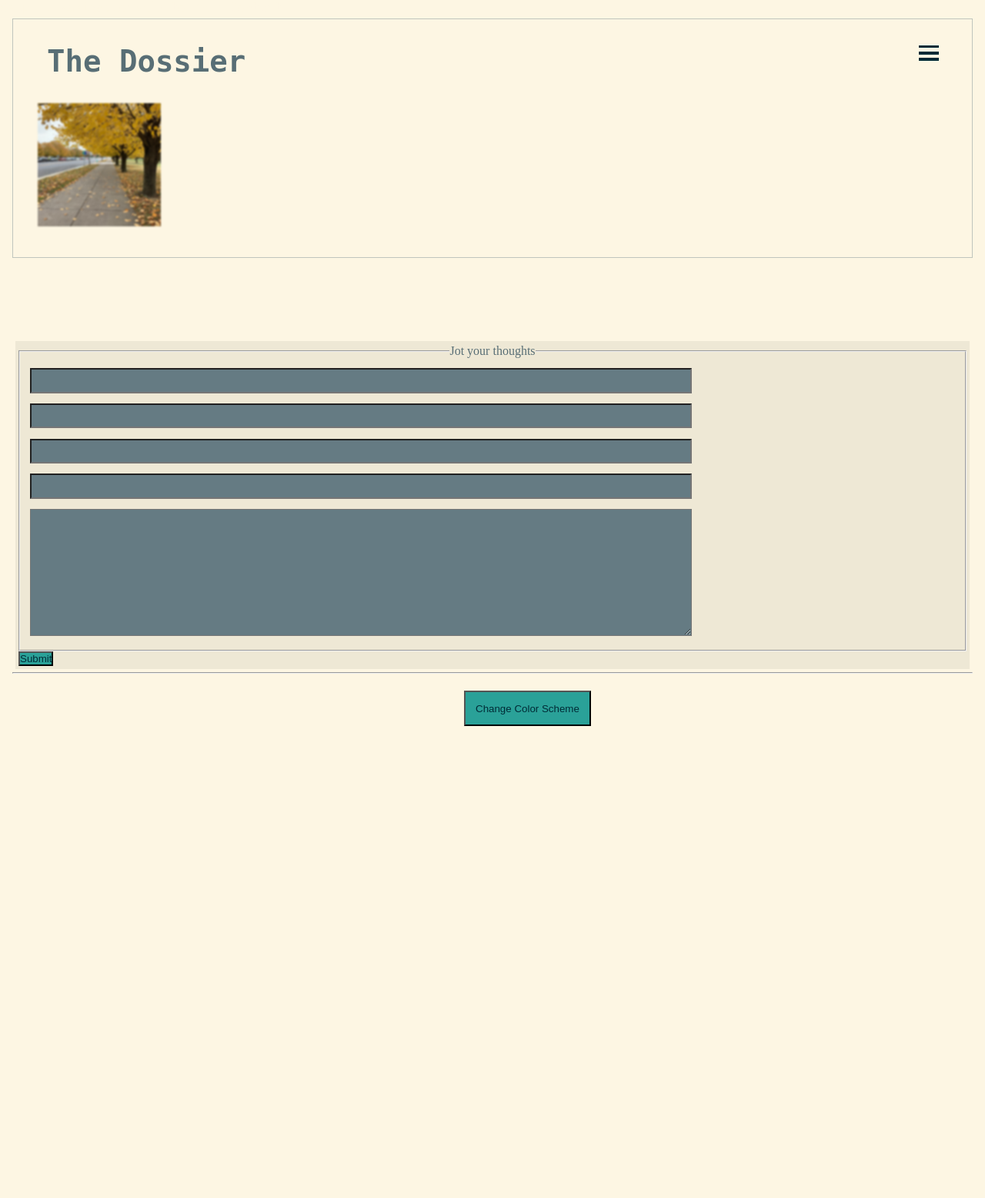
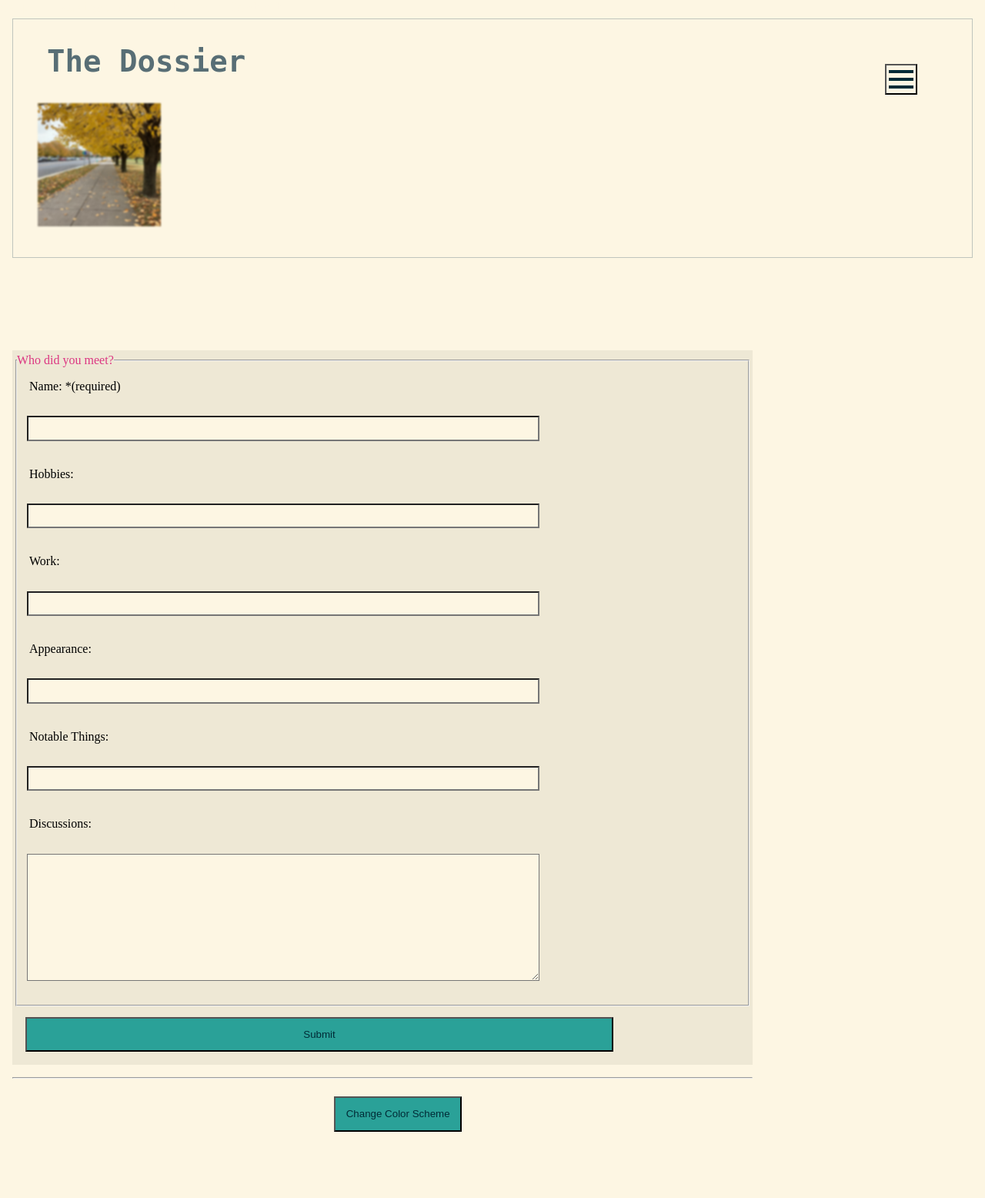
Before and after one commit to punctuationmarks/Dossier, a Django app: page /dossiers/new/ in a window 1280 px wide. Shown: the whole page at 77% size. Before the commit the page ends 943 px from the top, so only its background shows below. Run offline with Django 3.2, Linux system fonts and the light colour scheme; the visitor is signed in with stand-in values (Sample User, id 1).

Commit message:
fixed the color theme change, and added some style

```diff
--- a/VanillaDossier/Dossiers/templates/Dossiers/dossiersmodel.html
+++ b/VanillaDossier/Dossiers/templates/Dossiers/dossiersmodel.html
@@ -63,6 +63,7 @@
 {% endblock body_block %}
 {% block side_bar %}
 
+{% if posts %}
 <section id="sidebar_section">
   <h3 id="sidebar_h3">
     Quick Reference
@@ -81,7 +82,7 @@
     {% endfor %}
   </ul>
 </section>
-
+{% endif %}
 {% endblock side_bar %}
 
  {% block pagination_buttons%}
--- a/VanillaDossier/Dossiers/templates/Dossiers/dossiersmodel_form.html
+++ b/VanillaDossier/Dossiers/templates/Dossiers/dossiersmodel_form.html
@@ -3,20 +3,27 @@
 <form method="POST" class="post_form">
   {% csrf_token %}
   <fieldset class="post_form_fieldset">
-        <legend class="post_form_legend">Jot your thoughts</legend>
+    <legend class="post_form_legend">Who did you meet?</legend>
+    <label for="name" class="form_label">Name: *(required)</label>
     {{ form.name }}
+    <br>
+    <label for="hobbies" class="form_label">Hobbies:</label>
     {{ form.hobbies }}
+    <br>
+    <label for="work" class="form_label">Work:</label>
     {{ form.work }}
+    <br>
+    <label for="appearance" class="form_label">Appearance:</label>
     {{ form.appearance }}
-        {{ form.toRemeber }}
+    <br>
+    <label for="toRemember" class="form_label">Notable Things:</label>
+    {{ form.toRemember }}
+    <br>
+    <label for="discussions" class="form_label">Discussions:</label>
     {{ form.discussions }}
+    <br>
   </fieldset>
   <button class="submit_button" type="submit">Submit</button>
 </form>
-    <hr>
+<hr />
 {% endblock body_block %}
-
-
-{% comment %}
-<input type="text" name="title" maxlength="100" required="" id="id_title">
-{% endcomment %}
--- a/VanillaDossier/Main_Templates/static/Main_Templates/styles.css
+++ b/VanillaDossier/Main_Templates/static/Main_Templates/styles.css
@@ -22,7 +22,7 @@ html[data-theme='dark'] {
 /* using the solarized light palette */
 body.light_mode {
   background: var(--background);
-  --background: rgba(253, 246, 227, 1);
+  --background: #FDF6E3;
   --background-transparent: rgba(253, 246, 227, 0.1);
   --triad-primary-1: #dc3682;
   --triad-primary-2: #268bd2;
@@ -118,6 +119,7 @@ main {
   grid-template-areas:
     "header . sidebar"
     "body body sidebar"
+    ". post_form ."
     " . pagination ."
     ". bottom_page .";
   margin: 1em 0 1em 0;
@@ -141,14 +143,16 @@ form {
 }
 
 input {
-  background-color: var(--base-gray);
+  background-color: var(--background);
+  color: var(--base-text);
   width: 70%;
   padding: 0.5em;
   margin: 1em 1em 0 1em;
 }
 
 textarea {
-  background-color: var(--base-gray);
+  background-color: var(--background);
+  color: var(--base-text);
   width: 70%;
   padding: 0.5em;
   margin: 1em;
@@ -232,16 +236,16 @@ strong {
 /* Navbar, button for assessibility, transparent background and border for style
 this looks amazing while using the tab key to toggle the navigation
 */
-#navbar_toggle {
+#navbar_toggle_button {
   position: absolute;
   top: 2.6em;
   right: 2.75em;
   cursor: pointer;
-  font-size: 1.3em;
+  font-size: 1em;
   background: transparent;
 }
 
-#js_navbar_toggle {
+#navbar_menu {
   border: none;
   background-color: Transparent;
 }
@@ -407,18 +411,32 @@ FIX THE NAVIAGTION AND ADD IT BACK HERE IF IT CAN LOGICALLY GO HERE
 }
 
 /* all forms for new and edits of all posts by class */
-.post_form_fieldset {
+form.post_form {
+  /* display: grid; */
+  grid-area: post_form;
+  margin: 1em 0 1em 0;
+}
+
+fieldset.post_form_fieldset{
+  display: grid;
+  grid-row: auto;
 }
 
 .post_form_legend {
-  text-align: center;
-  color: var(--base-text);
+  /* text-align: center; */
+  color: var(--triad-primary-1);
 }
 
 label.form_label {
+  padding: 0.5em;
+  margin: 0.5em;
+  /* position:fixed; */
+}
+
+.submit_button{
   padding: 1em;
   margin: 1em;
-  position: relative;
+  width: 80%;
 }
 
 /* Home.html */
--- a/VanillaDossier/Main_Templates/templates/Main_Templates/base.html
+++ b/VanillaDossier/Main_Templates/templates/Main_Templates/base.html
@@ -13,9 +13,9 @@
     <link rel="icon" href="{% static 'images/autumn-leaves-walkway.jpg'%}" />
     <title>Dossiers</title>
   </head>
-  <body id = "body_id" class="light_mode">
+  <body id= "body_id" class="dark_mode light_mode">
     <section id="skip_links_wrapper">
-      <a href="#navbar_toggle" class="skip_links">Skip to Navigation</a>
+      <a href="#navbar_toggle_button" class="skip_links">Skip to Navigation</a>
       <a href="#main" class="skip_links">Skip to Main Content</a>
 
       {% if user.is_authenticated %}
@@ -30,8 +30,8 @@
 
         <img id="nav_bar_image" src="{% static 'images/autumn-leaves-walkway.jpg'%}" />
       <!-- custom hamburger, for responsive navbar -->
-        <div id="navbar_toggle">
-        <button class="navbar_toggle" id="js_navbar_toggle" onclick=hamburgerAnimation(this)>
+        <div id="navbar_toggle_button">
+          <button class="navbar_toggle" id="navbar_toggle_button" onclick=hamburgerAnimation(this)>
             <div class="hamburger_bar_1"></div>
             <div class="hamburger_bar_2"></div>
             <div class="hamburger_bar_3"></div>
@@ -39,7 +39,7 @@
         </div>
 
 
-        <ul class="nav_ul" id = "js_menu">
+        <ul class="nav_ul" id = "navbar_menu">
 {% if user.is_authenticated%}
           <li class="nav_bar_li"><a href="/dossiers" class="nav_bar_links">Dossiers</a></li>
           <li class="nav_bar_li"><a href="/thoughts" class="nav_bar_links">Thoughts</a></li>
@@ -79,7 +79,7 @@
       {% endblock pagination_buttons %}
   </section>
   <section id="bottom_of_page">
-    <button class="color_scheme_button" id="js_color_scheme_toggle" onclick=darkLightModesSwitch(this)>Change Color Scheme</button>
+    <button class="color_scheme_button" id="color_scheme_toggle_button">Change Color Scheme</button>
   </section>
 </main>
 
--- a/VanillaDossier/Thoughts/templates/Thoughts/thoughtsmodel_form.html
+++ b/VanillaDossier/Thoughts/templates/Thoughts/thoughtsmodel_form.html
@@ -4,10 +4,10 @@
       {% csrf_token %}
       <fieldset class="post_form_fieldset">
         <legend class="post_form_legend">Jot your thoughts</legend>
-        <label for="title" class="form_label">thot's title</label>
+        <label for="title" class="form_label">Title: (required)</label>
         {{ form.title }}<br />
         <br />
-        <label for="body" class="form_label">thot's body</label>
+        <label for="body" class="form_label">Body: </label>
         {{ form.body }}
       </fieldset>
         <button class="submit_button" type="submit">Submit</button>
--- a/VanillaDossier/WorkIdeas/templates/WorkIdeas/workideasmodel.html
+++ b/VanillaDossier/WorkIdeas/templates/WorkIdeas/workideasmodel.html
@@ -31,7 +31,7 @@
 
 
     {% block side_bar %}
-
+    <!-- only displaying sidebar if the user has added posts -->
     {% if posts %}
     <section id="sidebar_section">
       <h3 id="sidebar_h3">
```
Also changed, not shown: other parts of VanillaDossier/Main_Templates/static/Main_Templates/styles.css (+29 -31 lines), VanillaDossier/Main_Templates/static/Main_Templates/main.js (+48 -86 lines), VanillaDossier/Thoughts/templates/Thoughts/thoughtsmodel.html (+5 -2 lines). Lines whose indentation alone changed are shown as unchanged.
